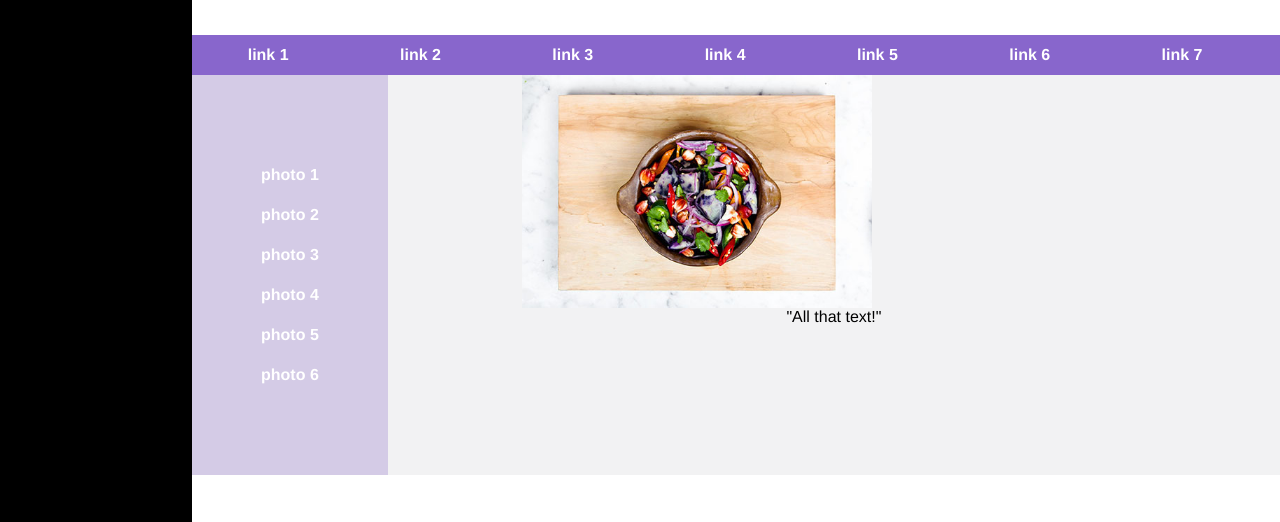
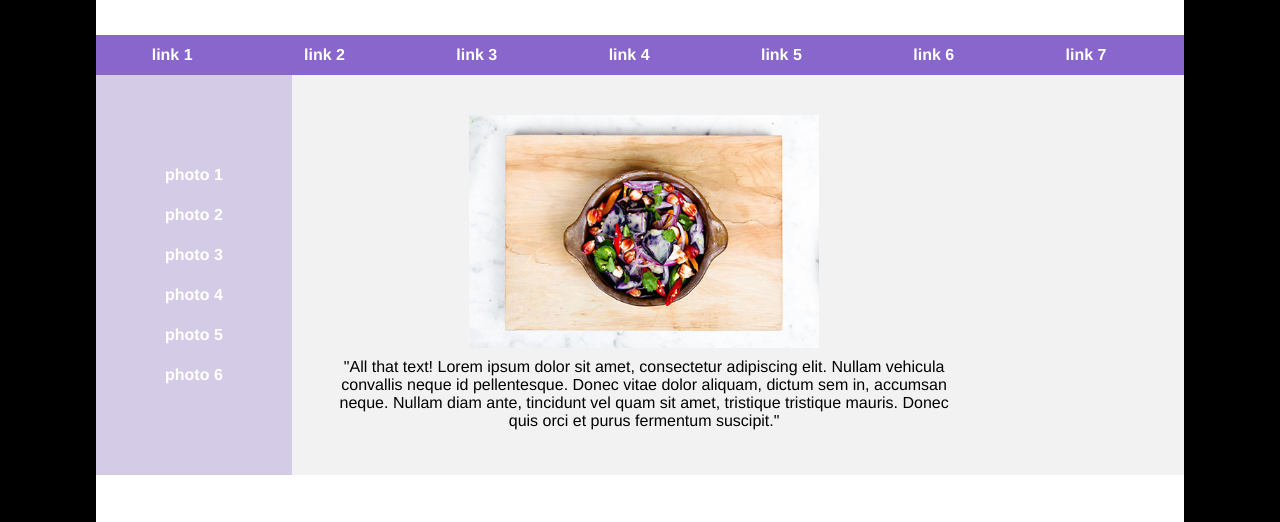
Before and after one commit to lheintz/week4-practice, a plain HTML site: page index.html in a window 1280 px wide. Shown: the part 137-659 px from the top of the page. Drawn offline with Linux system fonts and the light colour scheme.

Commit message:
fixed the article to be a fig wrapper class to not lose background styling, and cetnered img

```diff
--- a/index.html
+++ b/index.html
@@ -45,11 +45,11 @@
     </aside>
 
     <!-- main area with photo and text -->
-    <article>
+    <article class="fig-wrapper">
       <figure>
         <img src="images/stirfry.jpg" alt="stirfry image" title="stir fry image"/>
 
-        <figcaption>"All that text!"</figcaption>
+        <figcaption>"All that text! Lorem ipsum dolor sit amet, consectetur adipiscing elit. Nullam vehicula convallis neque id pellentesque. Donec vitae dolor aliquam, dictum sem in, accumsan neque. Nullam diam ante, tincidunt vel quam sit amet, tristique tristique mauris. Donec quis orci et purus fermentum suscipit."</figcaption>
       </figure>
     </article>
 
--- a/styles/stylesheet.css
+++ b/styles/stylesheet.css
@@ -83,7 +83,7 @@ aside ul {
   margin:80px 40px;
 }
 
-article {
+.fig-wrapper {
 /* background-color, float to the right? */
   float:right;
   background-color:rgb(242, 242, 243);
@@ -93,17 +93,22 @@ article {
 
 figure {
 /*  we want to center using margin: auto*/
-  margin:auto;
   width: 70%;
   text-align: center;
-  height: 100%;
+  height: 90%;
+  margin-top: 40px;
+  margin-bottom: 20px;
 }
 
 figure img {
   display:block;
+  margin:auto;
   height:auto;
   width:350px;
-  margin:0px;
+}
+
+figcaption {
+  margin-top:10px;
 }
 
 footer {
```
